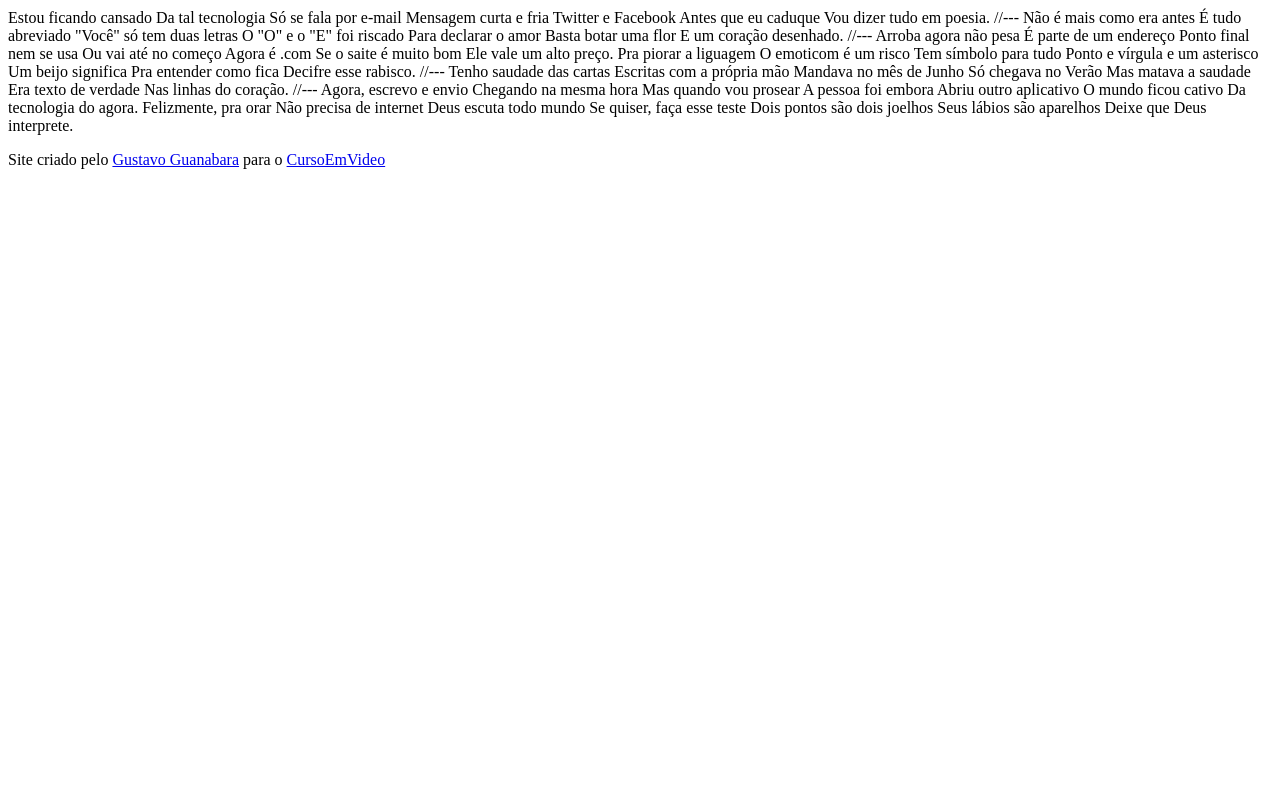
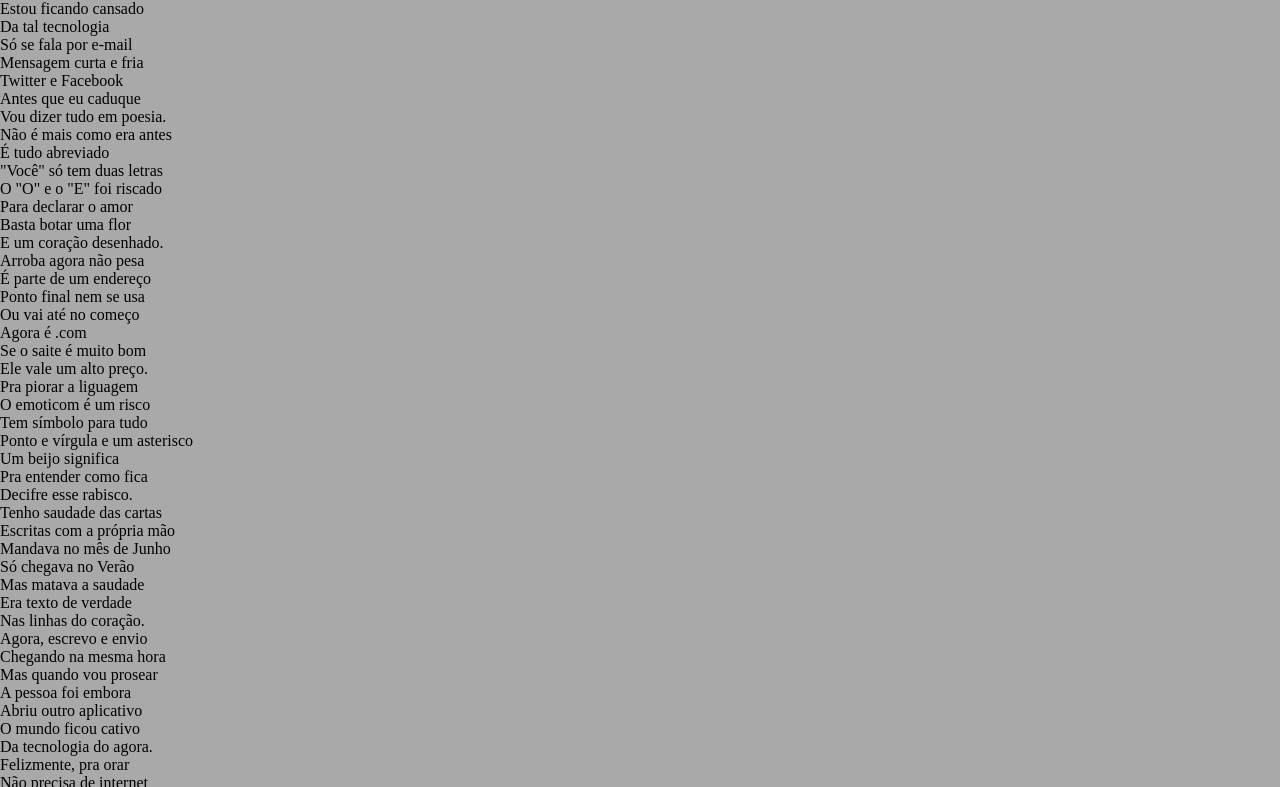
Before and after one commit to IsacBrenno/html-css, a plain HTML site: page Desafios/d012/index.html in a window 1280 px wide. Shown: the part 105-892 px from the top of the page. Before the commit the page ends 800 px from the top, so only its background shows below. Drawn offline with Linux system fonts and the light colour scheme.

Commit message:
atualizei o ex012

```diff
--- /dev/null
+++ b/Desafios/d012/estilo/style.css
@@ -0,0 +1,21 @@
+@charset "UTF-8";
+
+*{
+    margin: 0px;
+    padding: 0px;
+}
+
+html, body{
+    min-height: 100vh;
+    background-color: darkgray;
+}
+
+header{
+    background-color: black;
+    color: white;
+    text-align: center;
+}
+
+header > h1{
+    padding-top: 50px;
+}
--- a/Desafios/d012/index.html
+++ b/Desafios/d012/index.html
@@ -4,7 +4,7 @@
     <meta charset="UTF-8">
     <meta name="viewport" content="width=device-width, initial-scale=1.0">
     <title>Cordel Moderno</title>
-    <link rel="stylesheet" href="style.css">
+    <link rel="stylesheet" href="estilo/style.css">
 </head>
 <body>
         <header>
@@ -14,69 +14,83 @@
                 </p>
         </header>
 
-    Estou ficando cansado
-    Da tal tecnologia
-    Só se fala por e-mail
-    Mensagem curta e fria
-    Twitter e Facebook
-    Antes que eu caduque
-    Vou dizer tudo em poesia.
+    <section class="normal">
+        <p>
+            Estou ficando cansado <br>
+            Da tal tecnologia <br>
+            Só se fala por e-mail <br>
+            Mensagem curta e fria <br>
+            Twitter e Facebook <br>
+            Antes que eu caduque <br>
+            Vou dizer tudo em poesia.
+        </p>
+    </section>
 
-    //---
+    <section class="imagem">
+        <p>
+            Não é mais como era antes <br>
+            É tudo abreviado <br>
+            "Você" só tem duas letras <br>
+            O "O" e o "E" foi riscado <br>
+            Para declarar o amor <br>
+            Basta botar uma flor <br>
+            E um coração desenhado.
+        </p>
+    </section>
 
-    Não é mais como era antes
-    É tudo abreviado
-    "Você" só tem duas letras
-    O "O" e o "E" foi riscado
-    Para declarar o amor
-    Basta botar uma flor
-    E um coração desenhado.
+    <section class="normal">
+        <p>
+            Arroba agora não pesa <br>
+            É parte de um endereço <br>
+            Ponto final nem se usa <br>
+            Ou vai até no começo <br>
+            Agora é .com <br>
+            Se o saite é muito bom <br>
+            Ele vale um alto preço. <br>
+        </p>
+        <p>
+            Pra piorar a liguagem <br>
+            O emoticom é um risco <br>
+            Tem símbolo para tudo <br>
+            Ponto e vírgula e um asterisco <br>
+            Um beijo significa <br>
+            Pra entender como fica <br>
+            Decifre esse rabisco.
+        </p>
+    </section>
 
-    //---
+    <section class="imagem">
+        <p>
+            Tenho saudade das cartas <br>
+            Escritas com a própria mão <br>
+            Mandava no mês de Junho <br>
+            Só chegava no Verão <br>
+            Mas matava a saudade <br>
+            Era texto de verdade <br>
+            Nas linhas do coração.
+        </p>
+    </section>
 
-    Arroba agora não pesa
-    É parte de um endereço
-    Ponto final nem se usa
-    Ou vai até no começo
-    Agora é .com
-    Se o saite é muito bom
-    Ele vale um alto preço.
-
-    Pra piorar a liguagem
-    O emoticom é um risco
-    Tem símbolo para tudo
-    Ponto e vírgula e um asterisco
-    Um beijo significa
-    Pra entender como fica
-    Decifre esse rabisco.
-
-    //---
-
-    Tenho saudade das cartas
-    Escritas com a própria mão
-    Mandava no mês de Junho
-    Só chegava no Verão
-    Mas matava a saudade
-    Era texto de verdade
-    Nas linhas do coração.
-
-    //---
-
-    Agora, escrevo e envio
-    Chegando na mesma hora
-    Mas quando vou prosear
-    A pessoa foi embora
-    Abriu outro aplicativo
-    O mundo ficou cativo
-    Da tecnologia do agora.
-
-    Felizmente, pra orar
-    Não precisa de internet
-    Deus escuta todo mundo
-    Se quiser, faça esse teste
-    Dois pontos são dois joelhos
-    Seus lábios são aparelhos
-    Deixe que Deus interprete.
+    <section class="normal">
+        <p>
+            Agora, escrevo e envio <br>
+            Chegando na mesma hora <br>
+            Mas quando vou prosear <br>
+            A pessoa foi embora <br>
+            Abriu outro aplicativo <br>
+            O mundo ficou cativo <br>
+            Da tecnologia do agora. <br>
+        </p>
+        <p>
+            Felizmente, pra orar <br>
+            Não precisa de internet <br>
+            Deus escuta todo mundo <br>
+            Se quiser, faça esse teste <br>
+            Dois pontos são dois joelhos <br>
+            Seus lábios são aparelhos <br>
+            Deixe que Deus interprete.
+        </p>
+    </section>
 
     <footer>
         <p>Site criado pelo <a href="https://gustavoguanabara.github.io" target="_blank">Gustavo Guanabara</a> para o <a href="https://www.cursoemvideo.com" target="_blank">CursoEmVideo</a></p>
```
Also changed, not shown: Desafios/d012/style.css (deleted).
